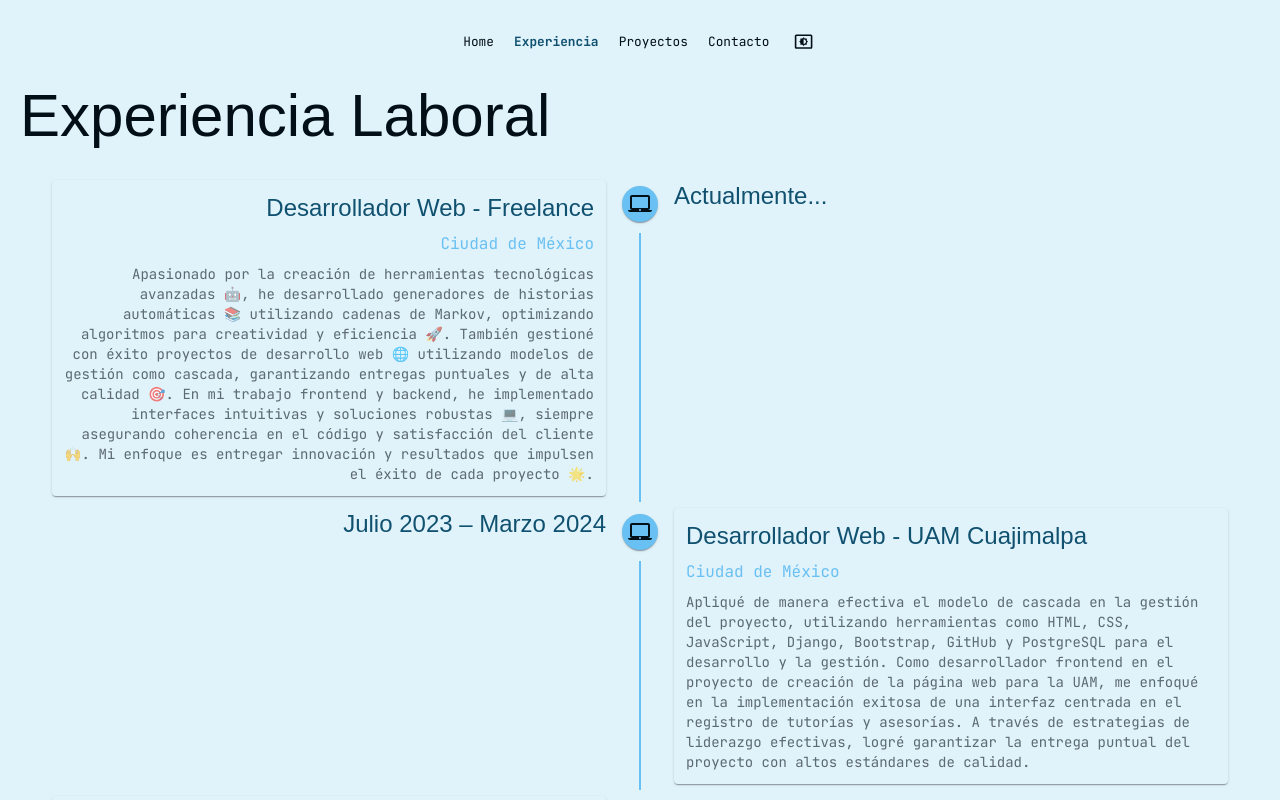
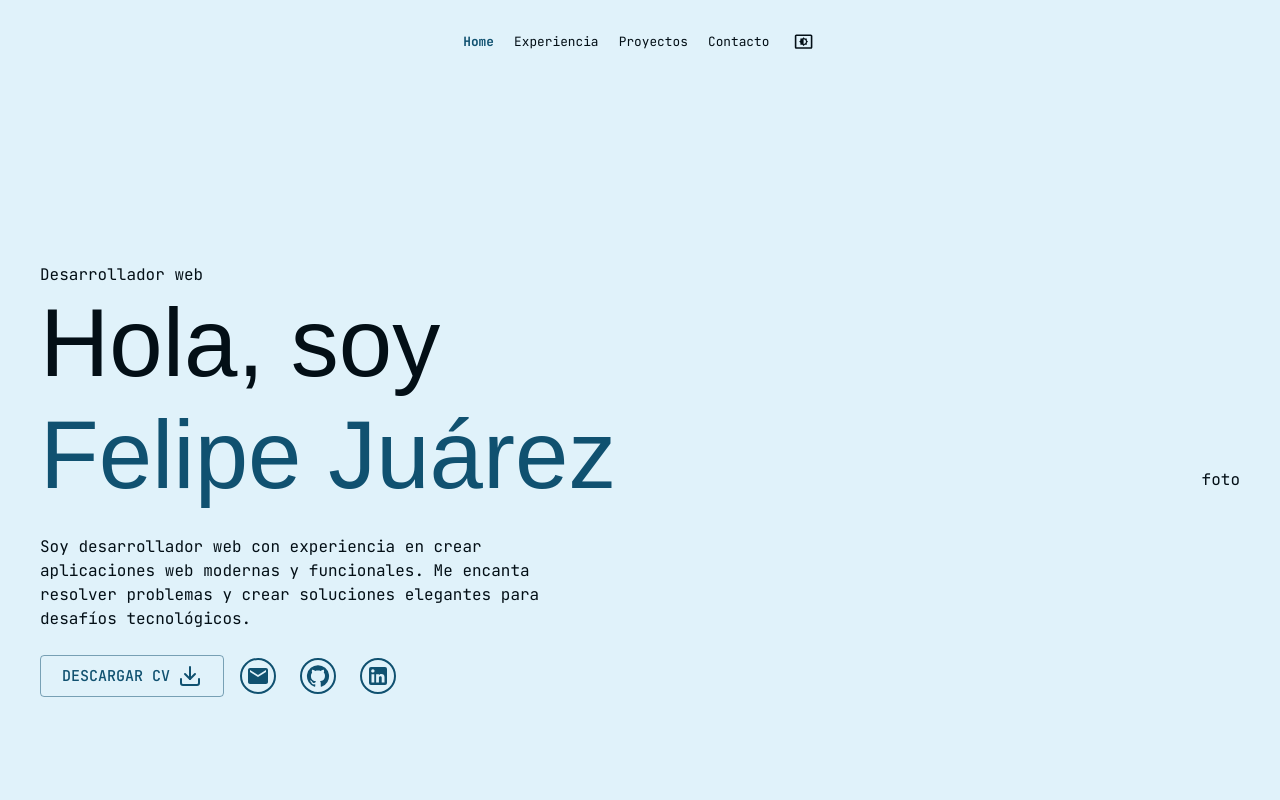
Before and after one commit to felipejrz/web-profile, a React (Vite) app: page / in a window 1280 px wide. Shown: the top 800 px of the page. Built offline with nearby package versions, Linux system fonts and the light colour scheme; a web font is replaced by a local one.

Commit message:
Implementacion correcta de home y botones redes

```diff
--- a/src/App.jsx
+++ b/src/App.jsx
@@ -2,9 +2,9 @@
 import React from "react";
 import ProfileNavBar from "./components/ProfileNavBar";
 import { Typography } from "@mui/material";
-import ProfileListCard from './components/ProfileListCard'
-import ProfileTimeLine from './components/ProfileTimeLine'
-import ProfileHome from './components/ProfileHome'
+import ProfileListCard from "./components/ProfileListCard";
+import ProfileTimeLine from "./components/ProfileTimeLine";
+import ProfileHome from "./components/ProfileHome";
 
 //* Función para desplazarse a una sección específica
 function App() {
@@ -25,31 +25,33 @@ function App() {
       <div
         id="section1"
         data-scroll-section
-        style={{padding: "80px 20px 00px 20px" }}
+        style={{ padding: "80px 20px 00px 20px" }}
       >
-        {/* <ProfileHome/> */}
+        <ProfileHome />
       </div>
       <div
         id="section2"
         data-scroll-section
-        style={{padding: "0px 20px 0px 20px" }}
+        style={{ padding: "0px 20px 0px 20px" }}
       >
-        <Typography  data-scroll data-scroll-speed="1" variant="h2" >Experiencia Laboral</Typography>
-        <ProfileTimeLine/>
+        <Typography data-scroll data-scroll-speed="1" variant="h2">
+          Experiencia Laboral
+        </Typography>
+        <ProfileTimeLine />
       </div>
       <div
         id="section3"
         data-scroll-section
-        style={{padding: "0px 20px 20px 20px" }}
-        >
+        style={{ padding: "0px 20px 20px 20px" }}
+      >
         <Typography variant="h2">Proyectos</Typography>
-        <ProfileListCard/>
+        <ProfileListCard />
       </div>
 
       <div
         id="section4"
         data-scroll-section
-        style={{ height: "100vh", padding: "0px 20px 20px 20px" }}
+        style={{ padding: "0px 20px 20px 20px" }}
       >
         <Typography variant="h2">Contacto</Typography>
         <Typography variant="body1">Contenido de contacto...</Typography>
--- a/src/components/ProfileButton.jsx
+++ b/src/components/ProfileButton.jsx
@@ -1,73 +1,26 @@
 import React from "react";
-import { Button, Box, IconButton } from "@mui/material";
+import { Button, Box, IconButton, Link } from "@mui/material";
 import { Email, GitHub, LinkedIn } from "@mui/icons-material";
 
-function ProfileButton() {
+const socials = [
+  { icon: <Email />, path: "" },
+  { icon: <GitHub />, path: "" },
+  { icon: <LinkedIn />, path: "" },
+];
+
+function ProfileButton({ containerStyles, iconStyles }) {
   return (
-    <Box sx={{ display: "flex", justifyContent: "center", gap: 2, mt: 3 }}>
-      <Button
-        variant="outlined"
-        href="/path/to/your/cv.pdf"
-        target="_blank"
-        rel="noopener noreferrer"
-        sx={{border: '2px solid'}}
-      >
-        Descargar CV
-      </Button>
-
-      <IconButton
-        href="https://github.com/felipejrz"
-        target="_blank"
-        rel="noopener noreferrer"
-        color="primary"
-        aria-label="GitHub"
-        sx={(theme) => ({
-          borderRadius: "50%",
-          border: `2px solid ${theme.palette.primary.main}`, // Color del borde usando el color primario del tema
-          "&:hover": {
-            borderColor: theme.palette.primary.dark, // Color del borde al pasar el cursor
-          },
-          p: 1,
-        })}
-      >
-        <GitHub />
-      </IconButton>
-
-      <IconButton
-        href="https://www.linkedin.com/in/felipe-daniel-juarez-alvarez-85216728b/"
-        target="_blank"
-        rel="noopener noreferrer"
-        color="primary"
-        aria-label="LinkedIn"
-        sx={(theme) => ({
-          borderRadius: "50%",
-          border: `2px solid ${theme.palette.primary.main}`, // Color del borde usando el color primario del tema
-          "&:hover": {
-            borderColor: theme.palette.primary.dark, // Color del borde al pasar el cursor
-          },
-          p: 1,
-        })}
-      >
-        <LinkedIn />
-      </IconButton>
-
-      <IconButton
-        href="mailto:felipe_jrz19@outlook.es"
-        target="_blank"
-        rel="noopener noreferrer"
-        color="primary"
-        aria-label="Email"
-        sx={(theme) => ({
-          borderRadius: "50%",
-          border: `2px solid ${theme.palette.primary.main}`,
-          "&:hover": {
-            borderColor: theme.palette.primary.dark,
-          },
-          p: 1,
-        })}
-      >
-        <Email />
-      </IconButton>
+    <Box sx={containerStyles}>
+      {socials.map((item, index) => (
+        <Link
+          key={index}
+          href={item.path}
+          target="_blank"
+          rel="noopener noreferrer"
+        >
+          <IconButton sx={iconStyles}>{item.icon}</IconButton>
+        </Link>
+      ))}
     </Box>
   );
 }
--- a/src/components/ProfileHome.jsx
+++ b/src/components/ProfileHome.jsx
@@ -1,59 +1,159 @@
-import { Container, Typography, Box } from "@mui/material";
+import { Container, Typography, Box, Button } from "@mui/material";
 import Grid from "@mui/material/Grid2";
 import ProfileButton from "./ProfileButton";
 import ProfilePhoto from "./ProfilePhoto";
+import { LuDownload } from "react-icons/lu";
+import { useTheme } from "@mui/material/styles";
+
 
 function ProfileHome() {
+  const theme = useTheme();
+
   return (
-    <Box sx={{ height: '100%' }}>
-      <Grid container sx={{ height: '100%' }}>
-
-      </Grid>
-      <Container
-        maxWidth="md"
+    <>
+      <Box
+        sx={{
+          height: "100vh",
+          display: "flex",
+          flexDirection: "column",
+          justifyContent: "center",
+          alignItems: "center",
+          paddingY: { lg: 8 },
+          paddingX: 2,
+        }}
+      >
+        <Box
           sx={{
             display: "flex",
+            flexDirection: { xs: "column", lg: "row" }, // flex-col xl:flex-row
+            justifyContent: "space-between", // justify-between
             alignItems: "center",
-          justifyContent: "center",
+            width: "100%", // Tomamos todo el ancho
+            maxWidth: "1200px", // Si deseas un contenedor limitado
           }}
         >
-        <Grid container alignItems="center" justifyContent="center" spacing={4}>
-          <Grid item xs={12} md={7}>
+          {/* Texto */}
           <Box
             sx={{
-                textAlign: { xs: "center", md: "left" },
+              textAlign: { xs: "center", lg: "left" }, // text-center xl:text-left
+              marginBottom: { xs: 6, lg: 0 }, // Ajuste de márgenes
             }}
           >
-              <Typography variant="body1">Desarrollador web</Typography>
-              <Typography variant="h2" component="h1">
-                Hola, soy
+            <Typography variant="spam" component="span">
+              Desarrollador web
             </Typography>
-              <Typography variant="h1" component="h1" color="primary">
+            <Typography variant="h1" component="h1" sx={{ marginBottom: 3 }}>
+              Hola, soy <br />
+              <Typography variant="spam" component="span" color="primary">
                 Felipe Juárez
               </Typography>
-              <Typography variant="body1">
+            </Typography>
+            <Typography
+              variant="body1"
+              sx={{
+                maxWidth: "500px",
+                marginBottom: 3,
+              }}
+            >
               Soy desarrollador web con experiencia en crear aplicaciones web
               modernas y funcionales. Me encanta resolver problemas y crear
               soluciones elegantes para desafíos tecnológicos.
             </Typography>
-              <ProfileButton />
-            </Box>
-          </Grid>
-          <Grid item xs={12} md={5}>
+
+            {/* Sección de botones */}
             <Box
               sx={{
                 display: "flex",
+                flexDirection: { xs: "column", lg: "row" },
+                gap: 2,
+                alignItems: "center",
+              }}
+            >
+              <Button
+                variant="outlined" // variant outline en Material-UI
+                size="large"
+                sx={{
+                  textTransform: "uppercase",
+                  display: "flex",
+                  alignItems: "center",
+                  gap: 1, // grap-2 en Tailwind
+                }}
+              >
+                Descargar CV
+                <LuDownload style={{ fontSize: "1.5rem" }} />
+              </Button>
+              <Box sx={{ marginTop: { xs: 3, lg: 0 } }}>
+                <ProfileButton
+                  containerStyles={{
+                    display: "flex",
+                    gap: "24px",
+                    flexDirection: "row",
+                  }}
+                  iconStyles={{
+                    width: "2.25rem",
+                    height: "2.25rem",
+                    border: "2px solid",
+                    borderColor: theme.palette.primary.main,
+                    borderRadius: "50%",
+                    display: "flex",
                     justifyContent: "center",
                     alignItems: "center",
-                height: "100%",
+                    color: theme.palette.primary.main,
+                    fontSize: "1rem",
+                    transition: "all 0.5s",
+                    '&:hover': {
+                      color: theme.palette.background.default, // Color del ícono en hover (debe coincidir con el fondo del botón)
+                      backgroundColor: theme.palette.primary.main, // Color de fondo en hover
+                      borderColor: theme.palette.primary.main, // Opcional: Puedes cambiar el color del borde si lo deseas
+                    },
                   }}
+                />
+              </Box>
+            </Box>
+          </Box>
+
+          {/* Foto */}
+          <Box>foto</Box>
+        </Box>
+      </Box>
+      {/*
+      <section className="h-full">
+        <div className="containter mx auto h-full">
+          <div className="flex flex-col xl:flex-row items-center justify-between xl:pt-8 xl:pb-24">
+            text
+            <div className="text-center xl:text-left">
+              <spam className="text-xl">Desarrollador web</spam>
+              <h1 className="h1 mb-6">
+                {" "}
+                Hola, soy <br />
+                <spam>Felipe Juárez</spam>
+              </h1>
+              <p className="max-w-[500px] mb-9">
+                Soy desarrollador web con experiencia en crear aplicaciones web
+                modernas y funcionales. Me encanta resolver problemas y crear
+                soluciones elegantes para desafíos tecnológicos.
+              </p>
+              Seccion de botones
+              <div className="flex flex-col xl:flex-row items-center grap-8">
+                <Button
+                  variant="outline"
+                  size="lg"
+                  className="uppercase flex items-center grap-2"
                 >
-              <ProfilePhoto />
-            </Box>
-          </Grid>
-        </Grid>
-      </Container>
-    </Box>
+                  <spam>Descargar CV</spam>
+                  <LuDownload className="text-xl" />
+                </Button>
+                <div className="mb-8 xl:mb-0">
+                  <ProfileButton containerStyles="flex grap-6" iconStyles="w-9 h-9 border border-accent rounder-full flex justify-center items-center text-accent text-base hove:text-primary hover:transition-all duration:500"/>
+                </div>
+              </div>
+            </div>
+            Foto
+            <div>foto</div>
+          </div>
+        </div>
+      </section> */}
+    </>
   );
 }
 
```
Lines whose indentation alone changed are shown as unchanged.
